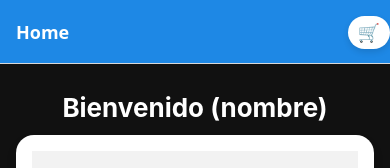
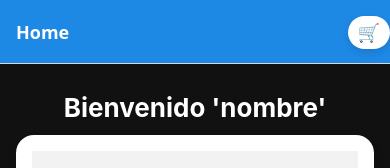
Before and after one commit to Juan-Weyrauch/eq1-FoodApp, a React Native app in the folder FoodApp/: screen /Home in a window 390 px wide. Shown: the top 168 px of the page. Built offline with nearby package versions, Linux system fonts and the light colour scheme.

Commit message:
name error fix -> HomeScreen file

```diff
--- a/FoodApp/Componentes/Screens/HomeScreen.jsx
+++ b/FoodApp/Componentes/Screens/HomeScreen.jsx
@@ -8,7 +8,7 @@ export default function HomeScreen() {
 
   return (
     <View style={styles.screen}>
-      <Text style={styles.h1}>Bienvenido (nombre)</Text> {/* !!! DEBERIA IR EL NOMBRE DEL USUARIO !!!*/}
+      <Text style={styles.h1}>Bienvenido 'nombre'</Text> {/* !!! DEBERIA IR EL NOMBRE DEL USUARIO !!!*/}
       <View style={styles.card}>
         <ScrollView contentContainerStyle={styles.listContent}>
           <ListaProductos productos={products} addToCarrito={addToCart} />
```
